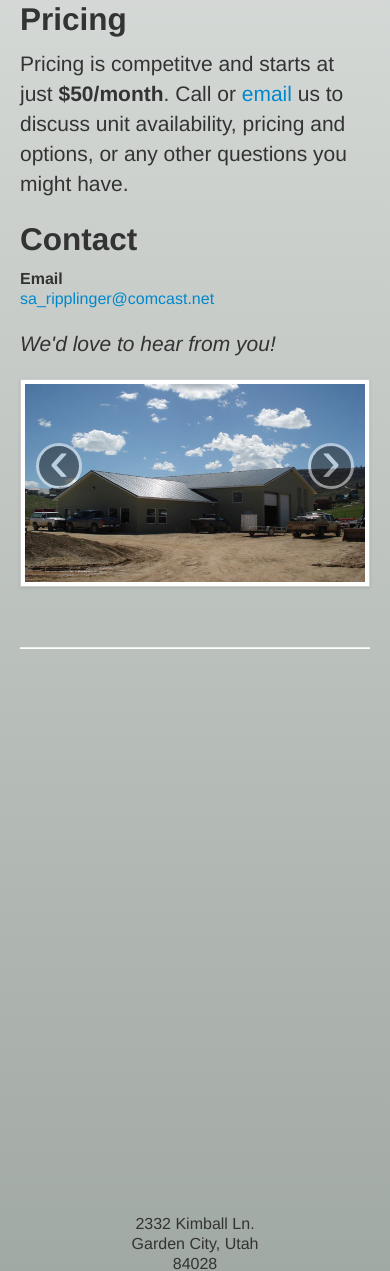
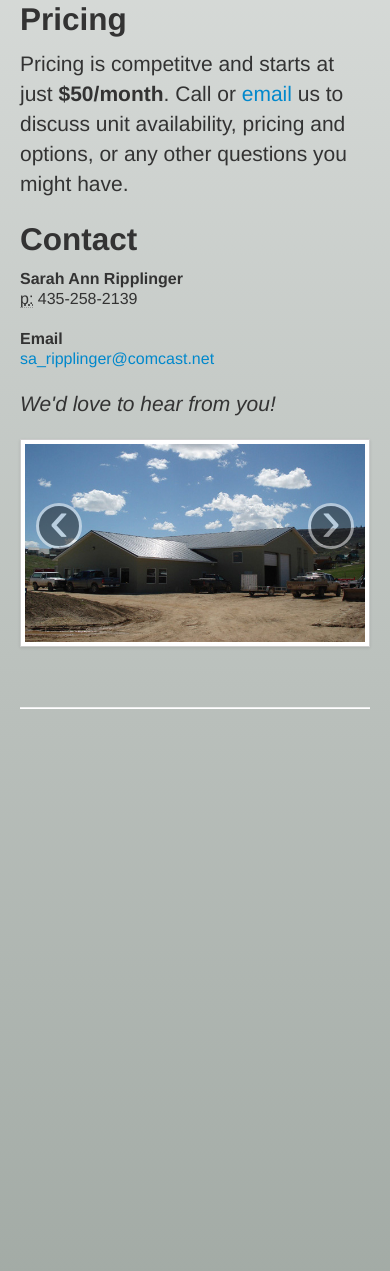
Before and after one commit to tpennock/bearlakestorageunits, a PHP site: page / in a window 390 px wide. Shown: the part 1065-2336 px from the top of the page. Run offline with PHP 8.4, Linux system fonts and the light colour scheme; some libraries are stand-ins or nearby versions.

Commit message:
add home phone back in;

```diff
--- a/index.php
+++ b/index.php
@@ -118,7 +118,14 @@
 
 						<h2>Contact</h2>
 						<div class="row-fluid">
-							<div class="span12">
+							<div class="span5">
+								<address>
+									<strong>Sarah Ann Ripplinger</strong>
+									<br>
+									<abbr title="Phone">p:</abbr> 435-258-2139
+								</address>
+							</div>
+							<div class="span7">
 								<address>
 									<strong>Email</strong>
 									<br>
```
